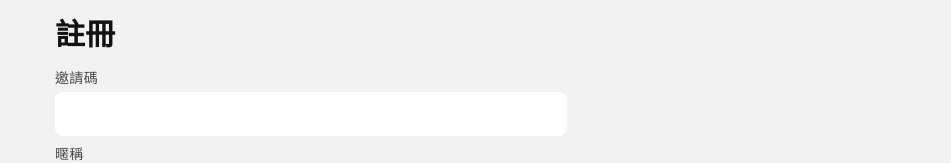
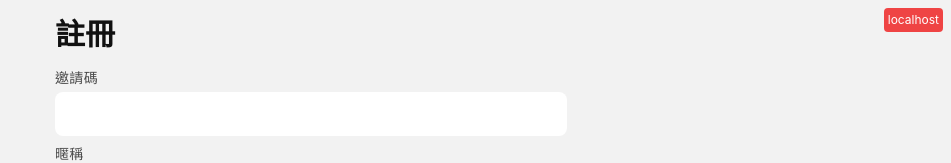
Before and after one commit to gnehs/StepStep, a Next.js app: page /register in a window 1280 px wide. Shown: the top 163 px of the page, without its empty margins (329-1280 px from the left). Built offline with nearby package versions, Linux system fonts and the light colour scheme; a web font is replaced by a local one.

Commit message:
added DevBadge

```diff
--- a/app/layout.tsx
+++ b/app/layout.tsx
@@ -1,5 +1,6 @@
 import type { Metadata } from "next";
 import "./globals.css";
+import DevBadge from "@/components/DevBadge";
 export const metadata: Metadata = {
   title: "餅餅踏踏",
   description: "來餅餅踏踏紀錄你的步步資料，和親朋好友一起步步大車拼！",
@@ -30,7 +31,10 @@ export default function RootLayout({
         <link rel="icon" href="/logo-favicon.svg" type="image/svg+xml" />
         <link rel="icon" href="/logo.png" type="image/png" />
       </head>
-      <body className="bg-[#f2f2f2] text-[#111]">{children}</body>
+      <body className="bg-[#f2f2f2] text-[#111]">
+        {children}
+        <DevBadge />
+      </body>
     </html>
   );
 }
--- /dev/null
+++ b/components/DevBadge.tsx
@@ -0,0 +1,15 @@
+"use client";
+import { useState, useEffect } from "react";
+export default function DevBadge() {
+  const [show, setShow] = useState(false);
+  useEffect(() => {
+    if (location.hostname !== "localhost") return;
+    setShow(true);
+  }, []);
+  if (!show) return null;
+  return (
+    <div className="fixed top-2 right-2 bg-red-500 text-white text-xs p-1 z-50 rounded">
+      localhost
+    </div>
+  );
+}
```
